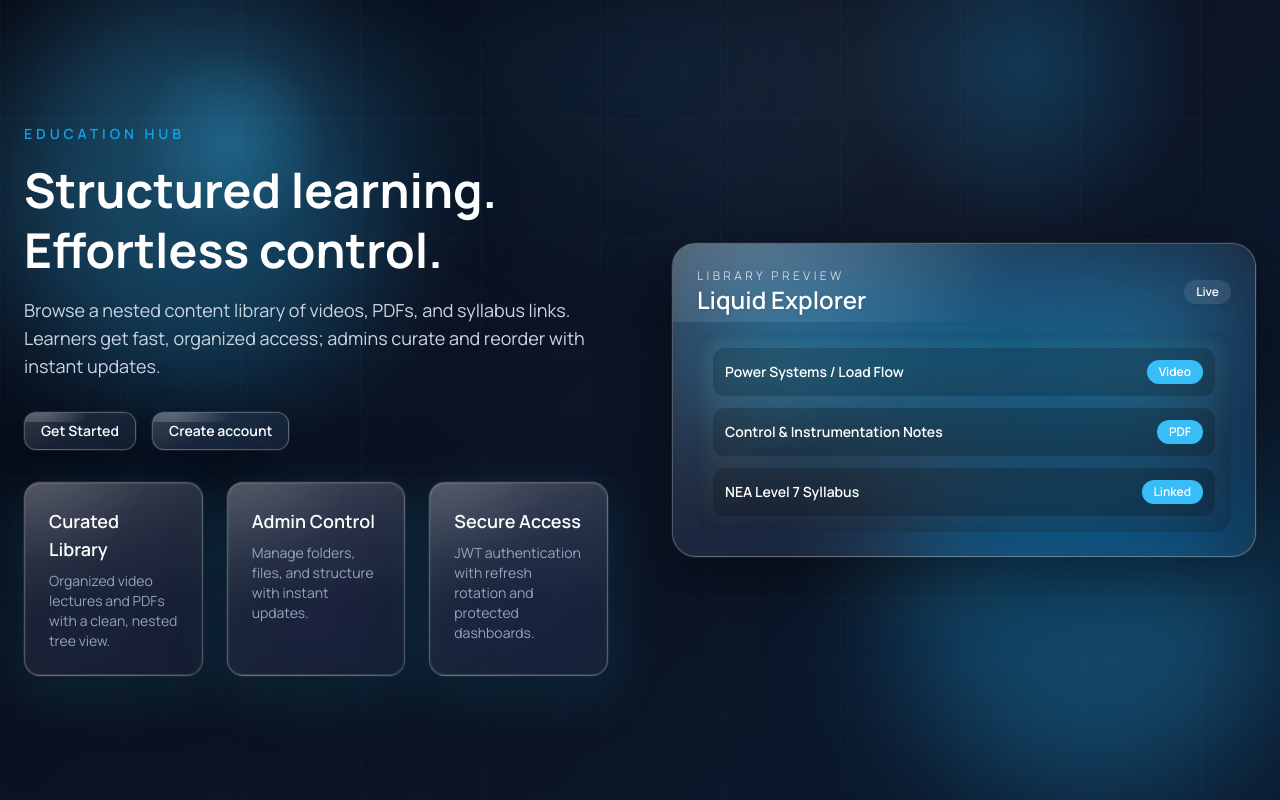
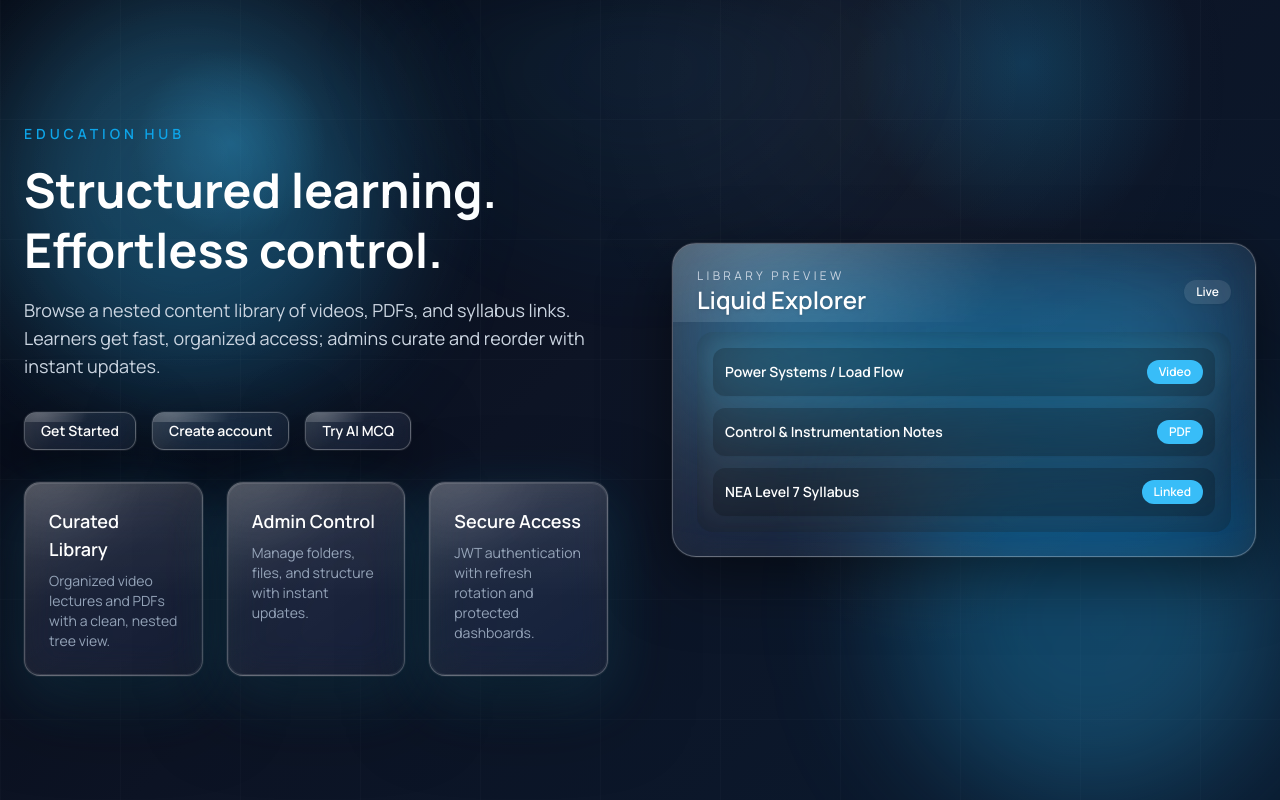
Before and after one commit to madhavneupane6789-bit/wit-new, a React (Vite) app in the folder frontend/: page / in a window 1280 px wide. Built offline with nearby package versions, Linux system fonts and the light colour scheme; no server answers.

Commit message:
Add AI MCQ entry point on landing page

```diff
--- a/frontend/src/pages/LandingPage.tsx
+++ b/frontend/src/pages/LandingPage.tsx
@@ -34,6 +34,9 @@ const LandingPage: React.FC = () => {
               </Link>
               <Link to="/register">
                 <Button variant="ghost">Create account</Button>
+              </Link>
+              <Link to="/mcq-ai">
+                <Button variant="ghost">Try AI MCQ</Button>
               </Link>
             </div>
           </motion.div>
```
